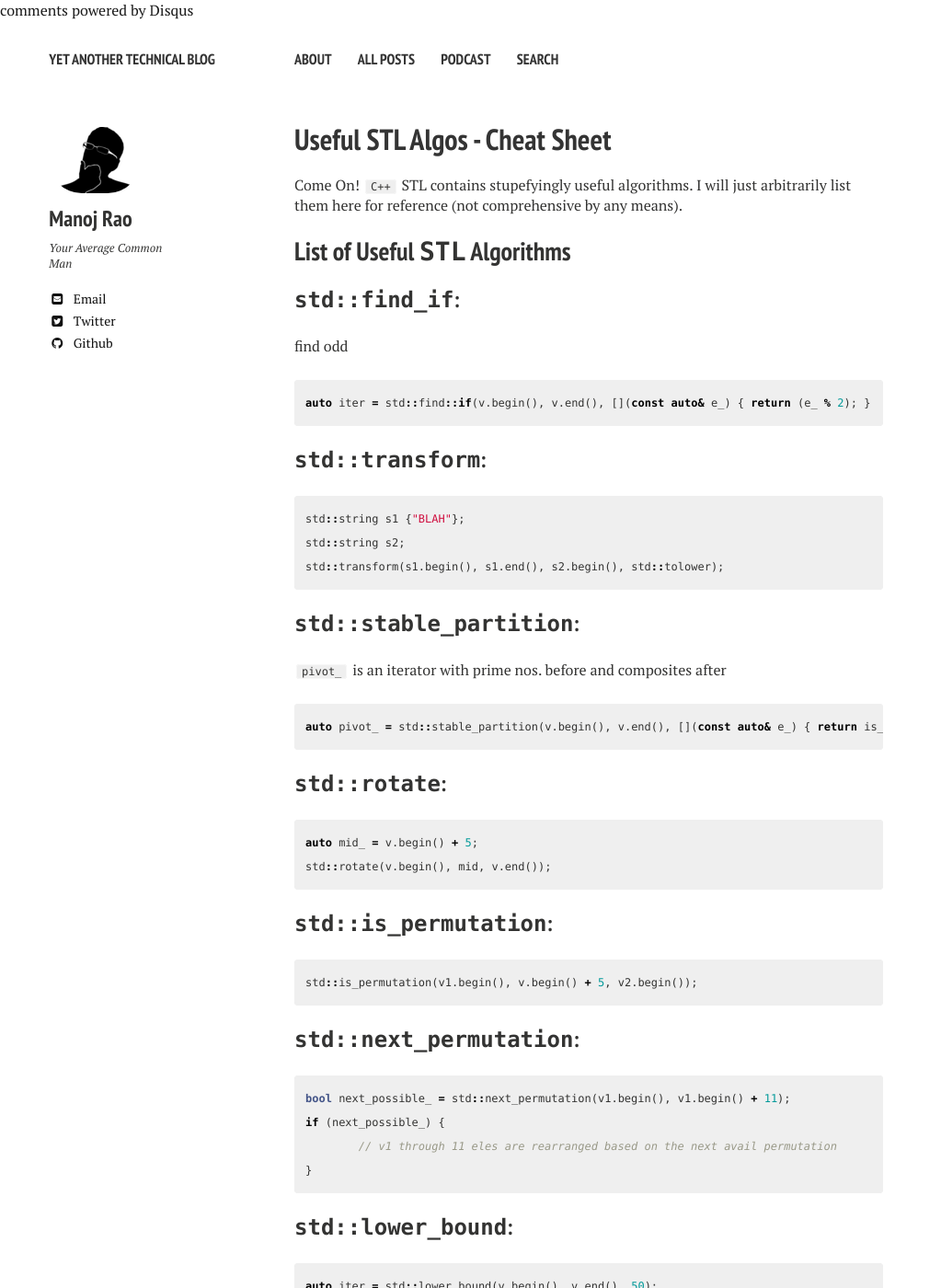
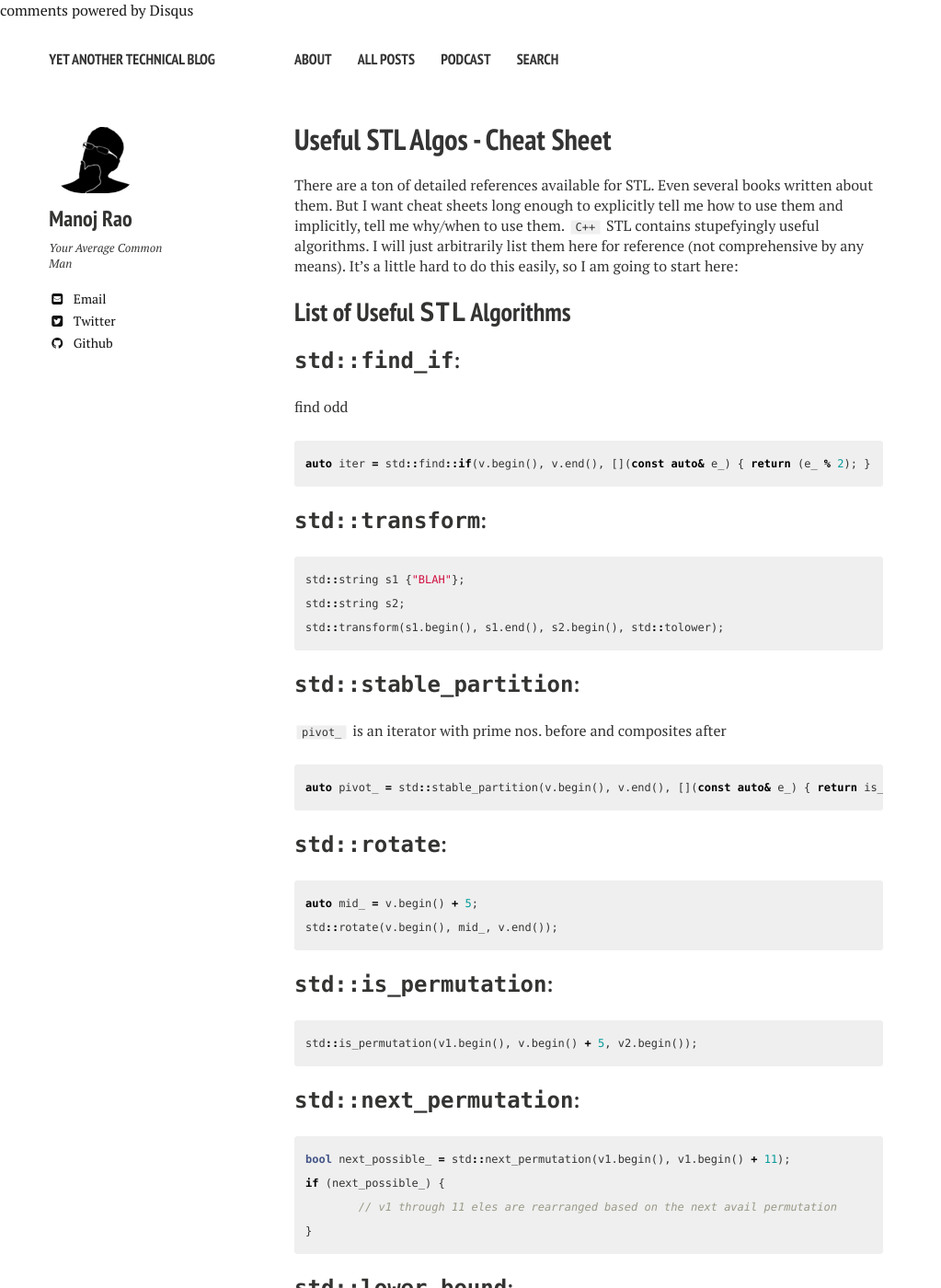
Before and after one commit to mycpuorg/mycpuorg.github.io, a Jekyll site: the page built from _posts/2021-01-01-Useful-STL-algos.md, in a window 1280 px wide and 1400 px high. Shown: the whole window at 92% size, without its empty margins (0-1023 px from the left). Built offline with Jekyll 4.4.1, drawn with Linux system fonts in a browser that asks for light colours; nearby versions of some CDN libraries; comment, search, counter and statistics services are not loaded.

Commit message:
STL usage update

````diff
--- a/_posts/2021-01-01-Useful-STL-algos.md
+++ b/_posts/2021-01-01-Useful-STL-algos.md
@@ -5,9 +5,12 @@ excerpt: "stdlib C++ Cheat Sheet"
 tags: [C++, STL, Algos]
 comments: true
 ---
-Come On! `C++` STL contains stupefyingly useful algorithms.
-I will just arbitrarily list them here for reference (not comprehensive by any
-means).
+There are a ton of detailed references available for STL. Even several books
+written about them. But I want cheat sheets long enough to explicitly tell me
+how to use them and implicitly, tell me why/when to use them. `C++` STL contains
+stupefyingly useful algorithms. I will just arbitrarily list them here for
+reference (not comprehensive by any means). It's a little hard to do this
+easily, so I am going to start here:
 
 ## List of Useful `STL` Algorithms
 
@@ -33,7 +36,7 @@ auto pivot_ = std::stable_partition(v.begin(), v.end(), [](const auto& e_) { ret
 ### ``std::rotate``:
 ```cpp
 auto mid_ = v.begin() + 5;
-std::rotate(v.begin(), mid, v.end());
+std::rotate(v.begin(), mid_, v.end());
 ```
 
 ### ``std::is_permutation``:
````
